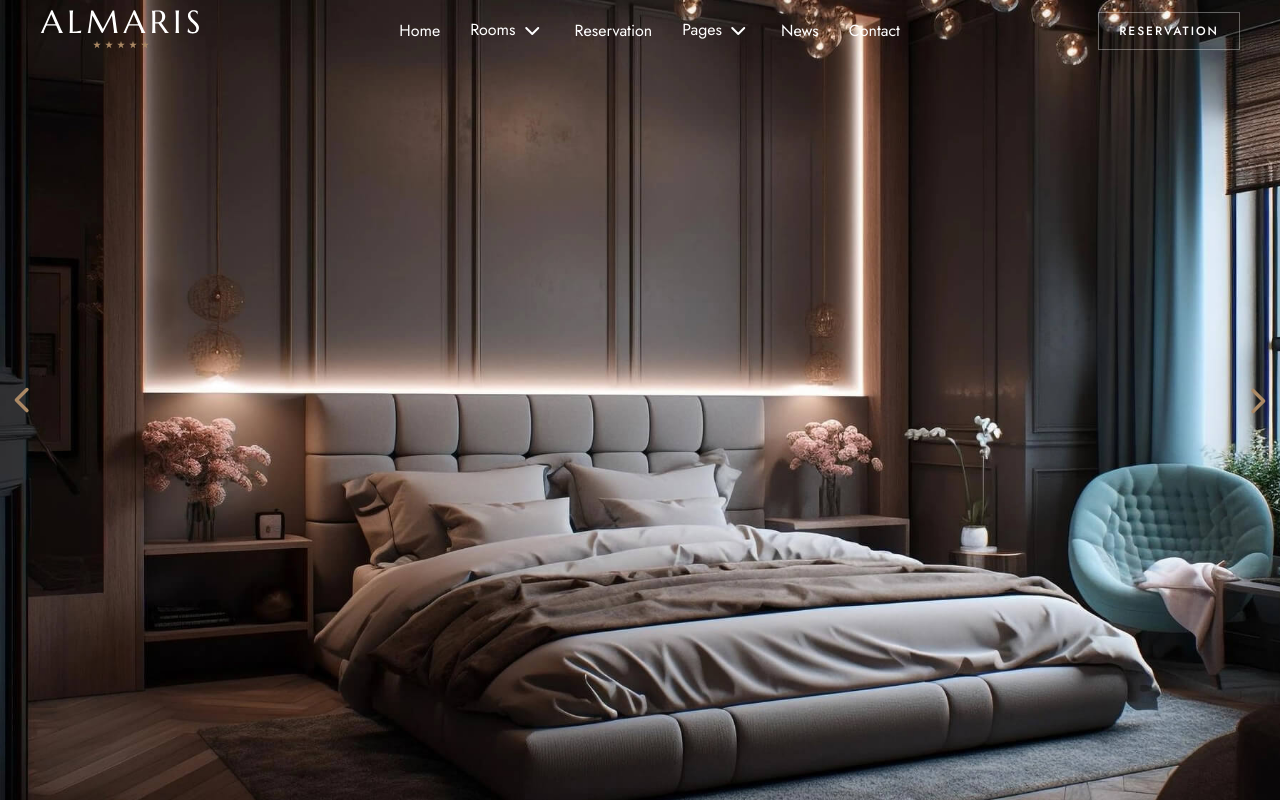
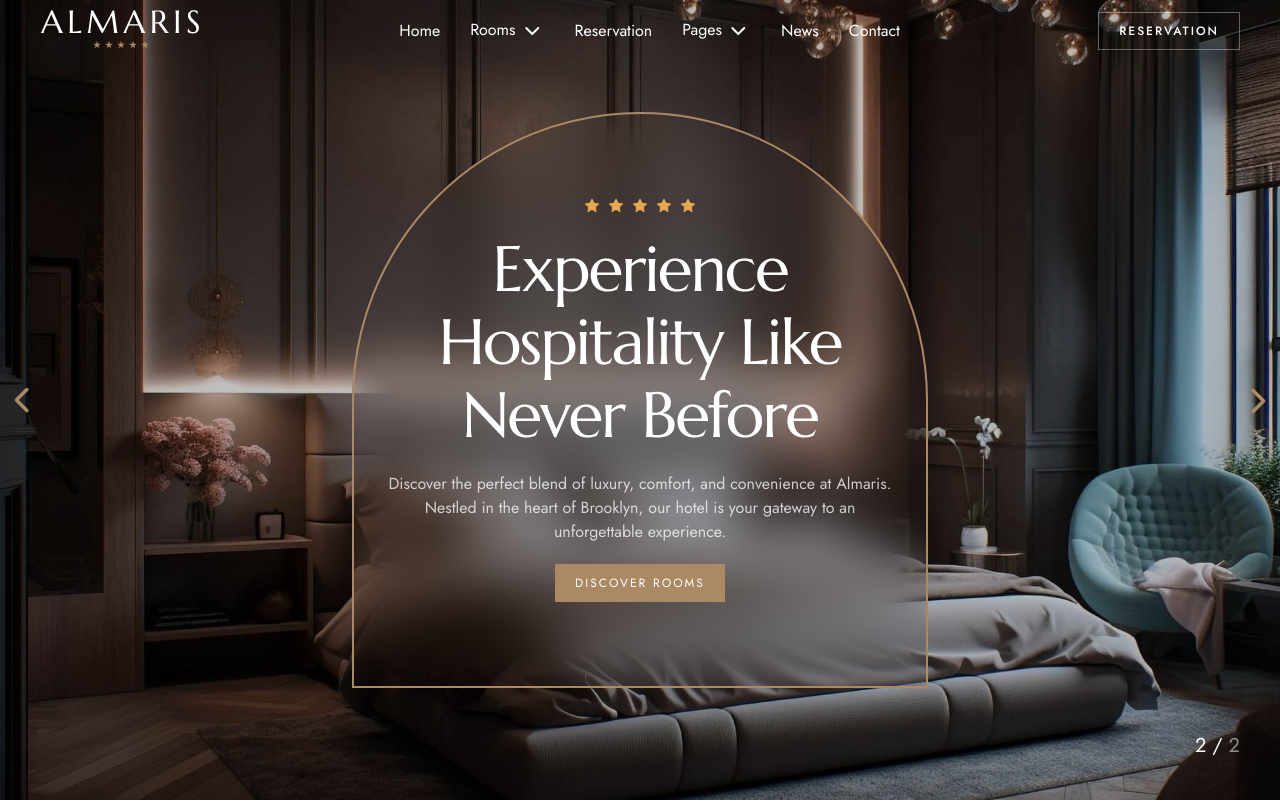
Before and after one commit to YanderuxTea/Almaris, a Next.js app: page / in a window 1280 px wide. Shown: the top 802 px of the page. Built offline with nearby package versions, Linux system fonts and the light colour scheme.

Commit message:
Слайдер полностью доделан

```diff
--- /dev/null
+++ b/components/shared/SliderPagination.tsx
@@ -0,0 +1,15 @@
+import {jost} from '@/public/Fonts'
+import {JSX, RefObject} from 'react'
+import {images} from '@/public/data/ImagesForSlider'
+
+interface Props {
+  currentIndex: RefObject<number>
+}
+
+export default function SliderPagination({currentIndex}: Props): JSX.Element {
+  return (
+    <div className={`absolute z-3 right-10 bottom-10 text-white text-xl ${jost.className}`}>
+      <p>{currentIndex.current + 1} / <span className='text-white/50'>{images.length}</span></p>
+    </div>
+  )
+}
--- a/components/ui/Slider.tsx
+++ b/components/ui/Slider.tsx
@@ -4,6 +4,9 @@ import Image from 'next/image'
 import React, {useEffect, useRef} from 'react'
 import ButtonForSlider from '@/components/shared/ButtonForSlider'
 import SlidersFunctions from '@/public/features/functions/SlidersFunctions'
+import StarsByCounts from '@/components/shared/StarsByCounts'
+import SliderPagination from '@/components/shared/SliderPagination'
+import {jost} from '@/public/Fonts'
 
 export default function Slider() {
 
@@ -35,12 +38,13 @@ export default function Slider() {
     <section className='min-h-screen relative flex flex-row items-center overflow-clip justify-between'>
       <ButtonForSlider buttonSide='left' SliderByButtons={SliderByButtons}/>
       <ButtonForSlider buttonSide='right' SliderByButtons={SliderByButtons}/>
+      <SliderPagination currentIndex={currentIndexSlide}/>
       {images.map((image, i) => {
         return <div
           ref={(el) => {
             divRef.current[i] = el
           }}
-          className={`absolute w-full h-full ${i === currentIndexSlide.current ? isSwipe.current ? 'z-2' : firstRender ? 'animate-none z-2' : swipeAnimation ? 'animate-currentSlideAnimSwipe z-2' : 'animate-currentSlideAnim z-2' : isSwipe.current ? 'z-1' : firstRender ? 'animate-none z-1' : swipeAnimation ? 'animate-nextSlideAnimSwipe z-1' : 'animate-nextSlideAnim z-1'}`}
+          className={`absolute w-full h-full flex justify-center items-center ${i === currentIndexSlide.current ? isSwipe.current ? 'z-2' : firstRender ? 'animate-none z-2' : swipeAnimation ? 'animate-currentSlideAnimSwipe z-2' : 'animate-currentSlideAnim z-2' : isSwipe.current ? 'z-1' : firstRender ? 'animate-none z-1' : swipeAnimation ? 'animate-nextSlideAnimSwipe z-1' : 'animate-nextSlideAnim z-1'}`}
           style={{
             '--current-side': currentSide.current,
             '--curr-pos': `${currentSlidePosition.current}%`,
@@ -56,8 +60,28 @@ export default function Slider() {
           onMouseMove={(e) => moveDrag(e)}
           onMouseUp={() => endDrag()}
         >
+          <div className='absolute flex inset-0 items-center justify-center p-10'>
+            <div
+              className='flex md:aspect-square w-full flex-col gap-5 md:w-auto justify-center h-[calc(80%)] items-center rounded-t-full border-2 border-[#AB8965] backdrop-blur-xl text-center text-white'>
+              <StarsByCounts count={5} color='#E4A853'/>
+              <p className='text-5xl/13.75 tracking-[-2px] font-light lg:text-[64px]/18.25 max-w-193'>
+                {i === 0 ? 'Where Every Stay is Extraordinary' : 'Experience Hospitality Like Never Before'}
+              </p>
+              <p className={`${jost.className} text-white/75 text-[16px]/6. max-w-128`}>
+                Discover the perfect blend of luxury, comfort,
+                and convenience at Almaris. Nestled in the heart
+                of Brooklyn, our hotel is your gateway to an
+                unforgettable experience.
+              </p>
+              <button
+                onClick={() => alert('Привет!!')}
+                className={`tracking-[2px] text-[12px] ${jost.className} bg-[#AB8965] px-5 py-2.5 cursor-pointer relative after:content[""] after:absolute after:inset-0 after:outline-2 after:outline-black after:blur-[6px] after:-z-1 after:opacity-0 after:transition-opacity after:duration-300 after:ease-in-out hover:after:opacity-100`}>DISCOVER
+                ROOMS
+              </button>
+            </div>
+          </div>
           <Image src={image} alt='image for slider' priority draggable={false}
-                 className='w-full h-full object-cover object-left -z-1'/>
+                 className='w-full h-full object-cover object-left -z-1 brightness-75'/>
         </div>
       })}
     </section>
--- a/public/Fonts.ts
+++ b/public/Fonts.ts
@@ -1,11 +1,10 @@
-import {Marcellus} from "next/font/google";
-import {Jost} from "next/font/google";
+import {Jost, Marcellus} from 'next/font/google'
 
 export const marcellus = Marcellus({
-    subsets: ["latin"],
-    weight: ["400"],
-});
+  subsets: ['latin'],
+  weight: ['400']
+})
 export const jost = Jost({
-    subsets: ["latin"],
-    weight: ["400", "500", "600", "700"],
-});
+  subsets: ['latin'],
+  weight: ['300', '400', '500', '600', '700']
+})
```
